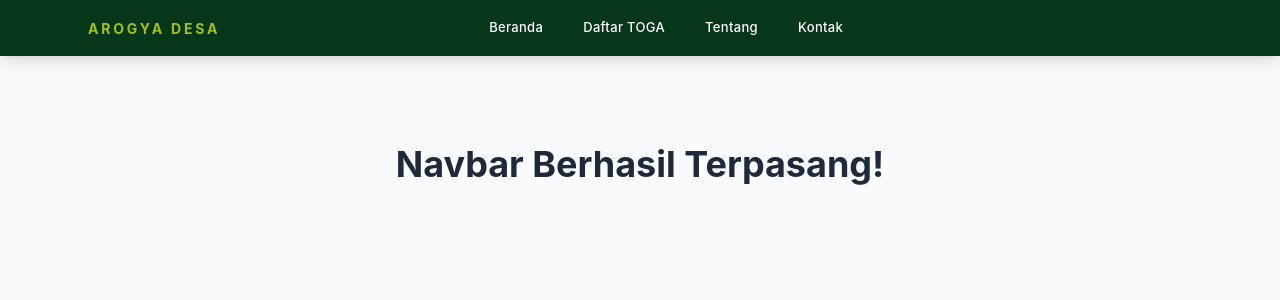
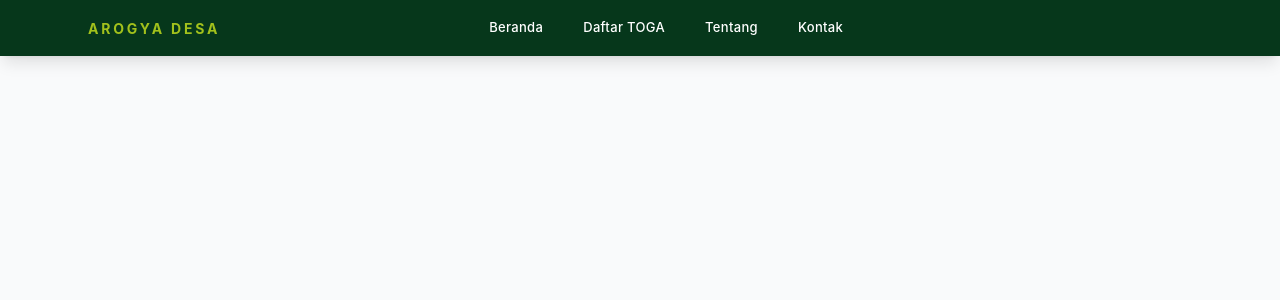
Before and after one commit to Putriastini/arogya-desa-web, a React (Vite) app: page / in a window 1280 px wide. Shown: the top 300 px of the page. Built offline with nearby package versions, Linux system fonts and the light colour scheme.

Commit message:
update app jsx

```diff
--- a/src/App.jsx
+++ b/src/App.jsx
@@ -9,9 +9,7 @@ function App() {
       {/* Spacer supaya konten tidak tertutup Navbar yang fixed */}
       <div className="pt-16">
         {/* Nanti kita lanjut bikin bagian Hero di sini */}
-        <div className="text-center py-20">
-          <h1 className="text-4xl font-bold text-gray-800">Navbar Berhasil Terpasang!</h1>
-        </div>
+
       </div>
     </div>
   );
```
